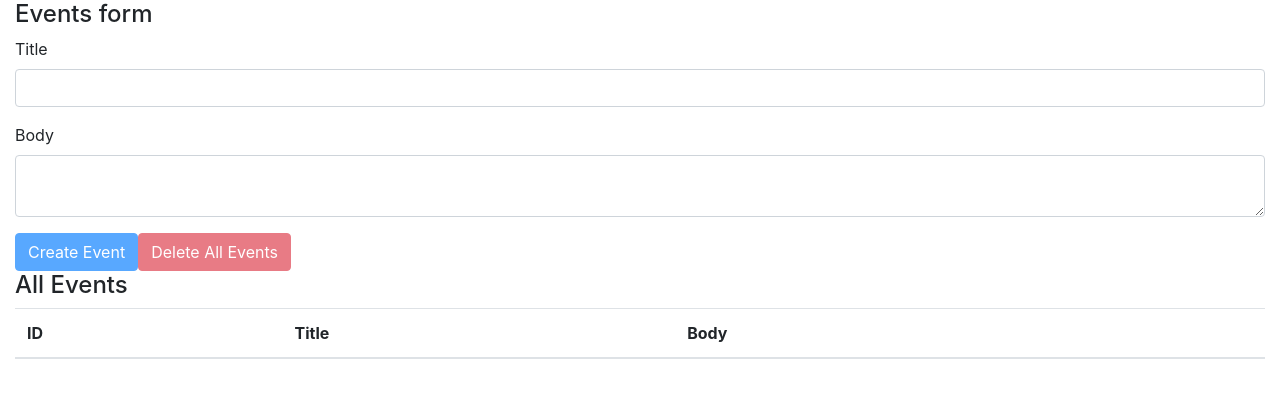
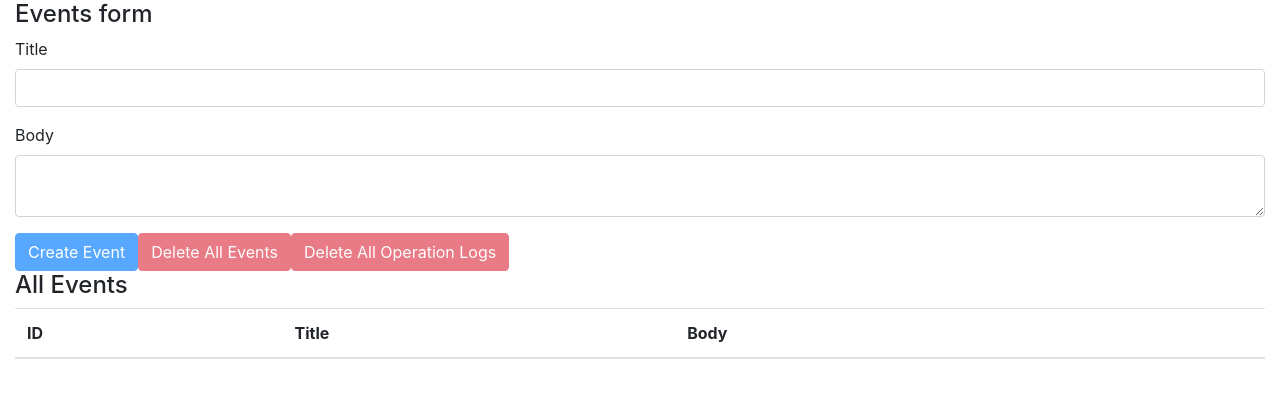
Before and after one commit to kiyotakeshi/react-hooks, a React (Create React App) app: page / in a window 1280 px wide. Shown: the top 398 px of the page. Built offline with nearby package versions, Linux system fonts and the light colour scheme.

Commit message:
delete all operation logs

```diff
--- a/src/components/EventForm.js
+++ b/src/components/EventForm.js
@@ -48,6 +48,14 @@
         }
     };
 
+    const deleteAllOperationLogs = (e) => {
+        e.preventDefault();
+        const result = window.confirm('Delete All Operation Logs, right?');
+        if (result) {
+            dispatch({ type: DELETE_ALL_OPERATION_LOGS });
+        }
+    };
+
     const unCreatable = title === '' || body === '';
 
     return (
@@ -89,6 +97,13 @@
                 >
                     Delete All Events
                 </button>
+                <button
+                    className="btn btn-danger"
+                    onClick={deleteAllOperationLogs}
+                    disabled={state.operationLogs.length === 0}
+                >
+                    Delete All Operation Logs
+                </button>
             </form>
         </>
     );
```
